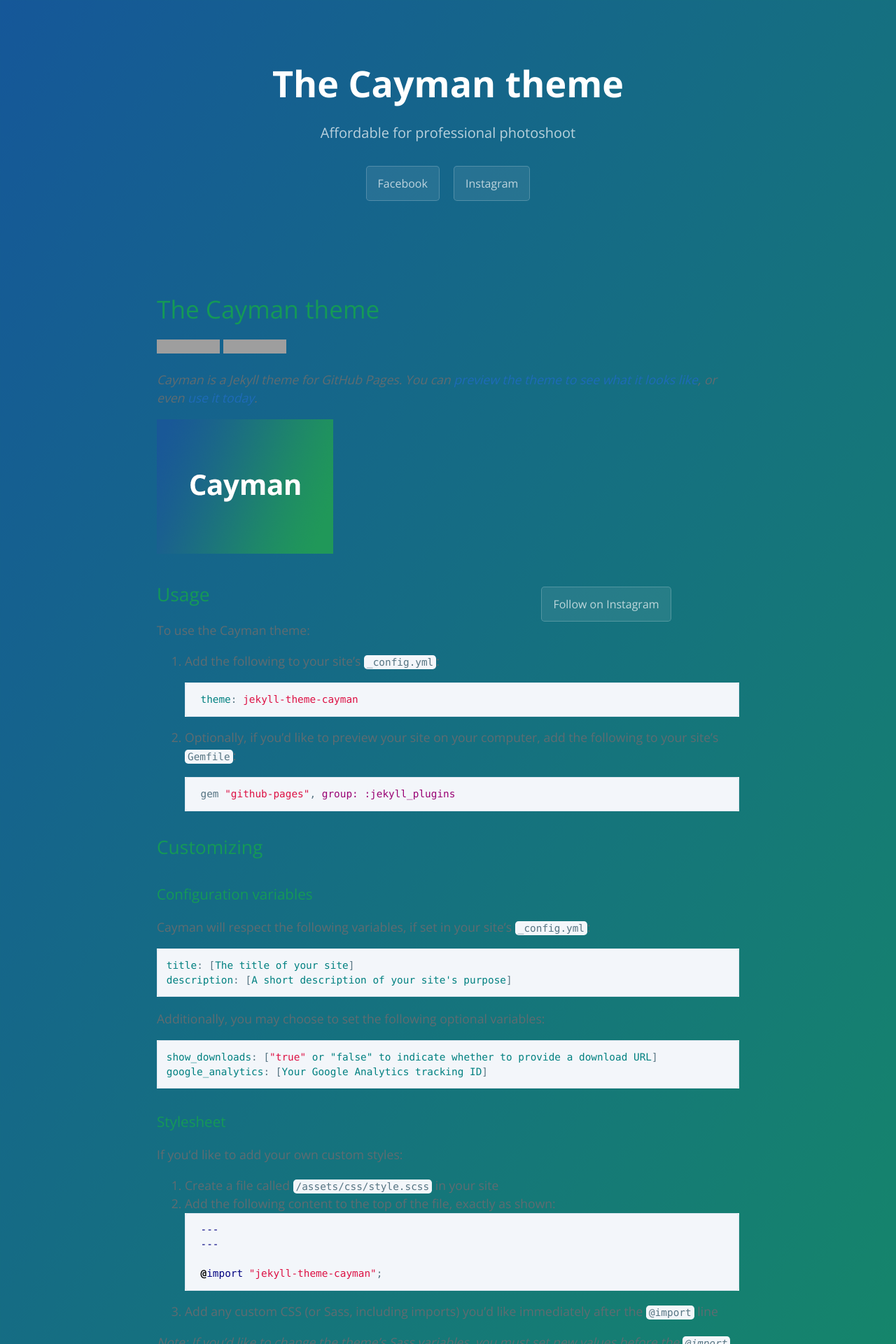
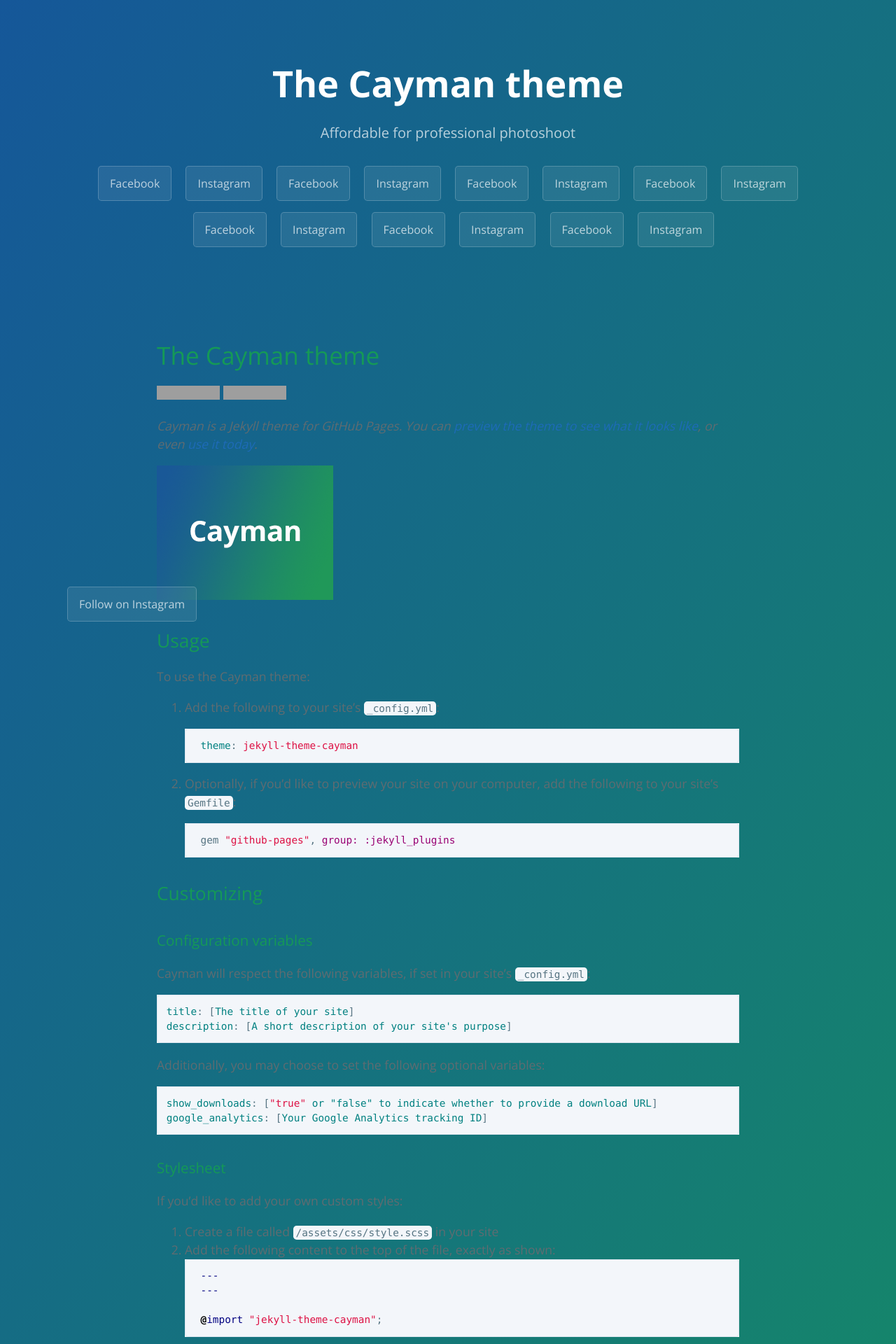
Before and after one commit to picperfect7/picperfect7.github.io, a Jekyll site: the page built from README.md, in a window 1280 px wide. Shown: the top 1920 px of the page at 70% size. Built offline with Jekyll 4.4.1, drawn with Linux system fonts in a browser that asks for light colours; our own code applies the rules of GitHub Pages for plain Markdown files; grey boxes are pictures that could not be loaded.

Commit message:
final button

```diff
--- a/_layouts/default.html
+++ b/_layouts/default.html
@@ -31,9 +31,23 @@
       {% if site.show_downloads %}
         <a href="{{ site.github.zip_url }}" class="btn">Facebook</a>
         <a href="{{ site.github.tar_url }}" class="btn">Instagram</a>
+<a href="{{ site.github.zip_url }}" class="btn">Facebook</a>
+        <a href="{{ site.github.tar_url }}" class="btn">Instagram</a>
+<a href="{{ site.github.zip_url }}" class="btn">Facebook</a>
+        <a href="{{ site.github.tar_url }}" class="btn">Instagram</a>
+<a href="{{ site.github.zip_url }}" class="btn">Facebook</a>
+        <a href="{{ site.github.tar_url }}" class="btn">Instagram</a>
+<a href="{{ site.github.zip_url }}" class="btn">Facebook</a>
+        <a href="{{ site.github.tar_url }}" class="btn">Instagram</a>
+<a href="{{ site.github.zip_url }}" class="btn">Facebook</a>
+        <a href="{{ site.github.tar_url }}" class="btn">Instagram</a>
+<a href="{{ site.github.zip_url }}" class="btn">Facebook</a>
+        <a href="{{ site.github.tar_url }}" class="btn">Instagram</a>
       {% endif %}
 
-         <a href="{{ site.github.tar_url }}" class="btn" style="position: fixed;  bottom: -4px;"> Follow on Instagram</a>
+       <div id="mybutton">
+             <a href="https://www.instagram.com/pic_perfect_7/?hl=en" class="btn"> Follow on Instagram</a>
+       </div>
     </header>
 
     <main id="content" class="main-content" role="main">
--- a/_sass/jekyll-theme-cayman.scss
+++ b/_sass/jekyll-theme-cayman.scss
@@ -379,5 +379,4 @@ a {
 #mybutton {
   position: fixed;
   bottom: -4px;
-  margin: 0 auto;
 }
```
